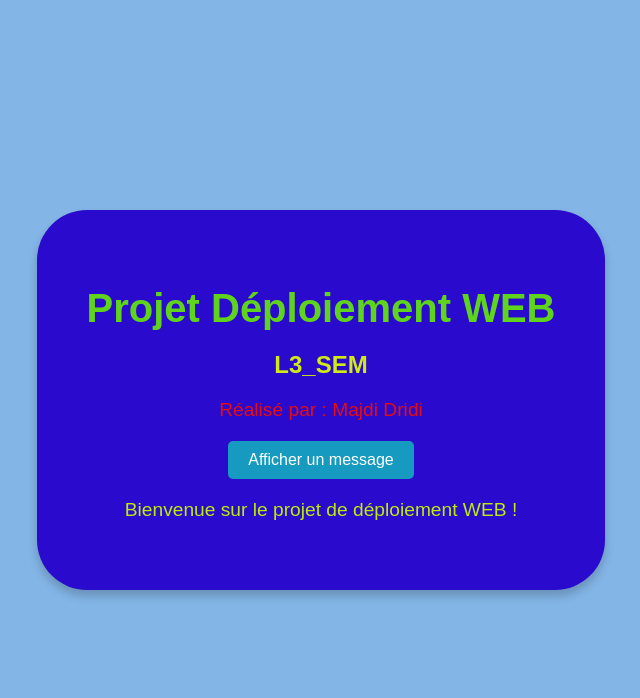
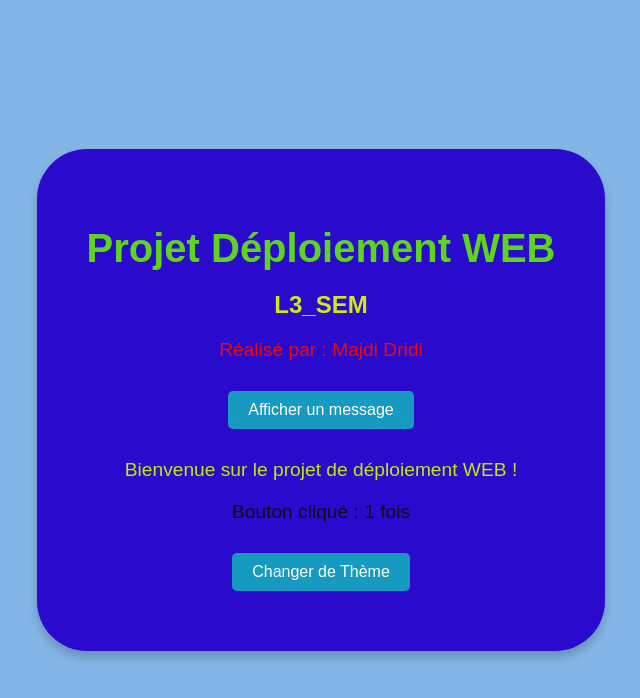
Before and after one commit to MajdiPatron/projet-site-statique, a plain HTML site: page index.html in a window 1280 px wide. Both pictures are taken after a click on the button "Afficher un message". Shown: the whole page, without its empty margins (319-959 px from the left). Drawn offline with Linux system fonts and the light colour scheme.

Commit message:
index.html

```diff
--- a/index.html
+++ b/index.html
@@ -15,6 +15,7 @@
             justify-content: center;
             align-items: center;
             height: 100vh;
+            transition: background-color 0.5s, color 0.5s;
         }
         .container {
             text-align: center;
@@ -22,6 +23,7 @@
             padding: 50px;
             border-radius: 50px;
             box-shadow: 0 6px 10px rgba(0, 0, 0, 0.2);
+            transition: background-color 0.5s;
         }
         #title {
             font-size: 2.5em;
@@ -36,6 +38,7 @@
         .author {
             font-size: 1.2em;
             margin-bottom: 20px;
+            color: #e90c0c;
         }
         button {
             padding: 10px 20px;
@@ -45,8 +48,8 @@
             border: none;
             border-radius: 5px;
             cursor: pointer;
+            margin: 10px;
         }
-
         button:hover {
             background-color: #2b7fd3;
         }
@@ -55,13 +58,8 @@
             font-size: 1.2em;
             color: #beeb0c;
         }
-        #name{
-            text-size-adjust: 50px;
-            color: #e90c0c;
-        }
-        .author
-        {
-            color: #e90c0c;
+        .theme-switcher {
+            margin-top: 20px;
         }
     </style>
 </head>
@@ -70,17 +68,57 @@
         <h1 id="title">Projet Déploiement WEB</h1>
         <h2 class="subtitle">L3_SEM</h2>
         <p class="author">Réalisé par : <span id="name">Majdi Dridi</span></p>
+
+        <!-- Bouton pour afficher un message -->
         <button id="infoButton">Afficher un message</button>
+
+        <!-- Message caché -->
         <p id="message" style="display: none;">Bienvenue sur le projet de déploiement WEB !</p>
+
+        <!-- Compteur de clics -->
+        <p id="counter" style="margin-top: 20px; font-size: 1.2em;">Bouton cliqué : 0 fois</p>
+
+        <!-- Sélecteur de thème -->
+        <div class="theme-switcher">
+            <button id="themeButton">Changer de Thème</button>
+        </div>
     </div>
+
     <script>
-        document.getElementById('infoButton').addEventListener('click', function () {
-            const message = document.getElementById('message');
+        const infoButton = document.getElementById('infoButton');
+        const message = document.getElementById('message');
+        const counter = document.getElementById('counter');
+        const themeButton = document.getElementById('themeButton');
+        const body = document.body;
+        const container = document.querySelector('.container');
+        let clickCount = 0;
+
+        // Afficher ou cacher le message et incrémenter le compteur
+        infoButton.addEventListener('click', function () {
             if (message.style.display === 'none') {
                 message.style.display = 'block';
             } else {
                 message.style.display = 'none';
             }
+            clickCount++;
+            counter.textContent = `Bouton cliqué : ${clickCount} fois`;
+        });
+
+        // Basculer entre le mode clair et le mode sombre
+        themeButton.addEventListener('click', function () {
+            if (body.style.backgroundColor === 'rgb(22, 22, 22)') {
+                // Mode clair
+                body.style.backgroundColor = '#83b5e6';
+                body.style.color = '#120a1b';
+                container.style.backgroundColor = '#2a0acd';
+                themeButton.textContent = 'Changer de Thème';
+            } else {
+                // Mode sombre
+                body.style.backgroundColor = '#161616';
+                body.style.color = '#f5f5f5';
+                container.style.backgroundColor = '#333';
+                themeButton.textContent = 'Revenir au Thème Clair';
+            }
         });
     </script>
 </body>
```
